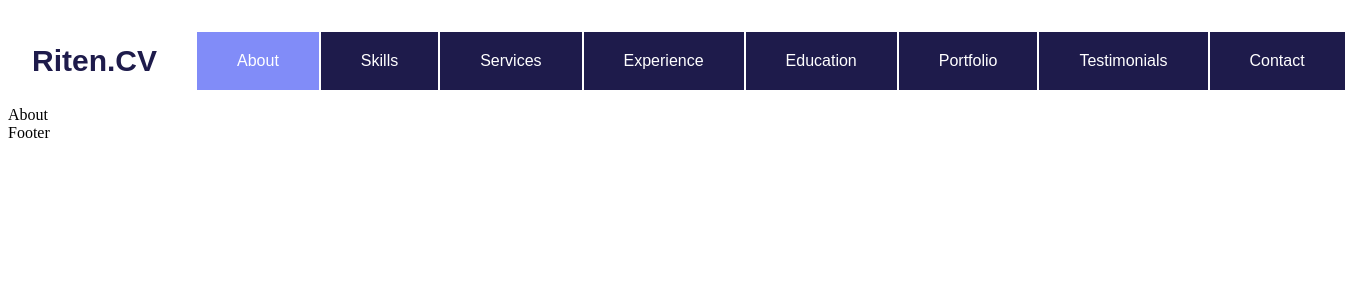
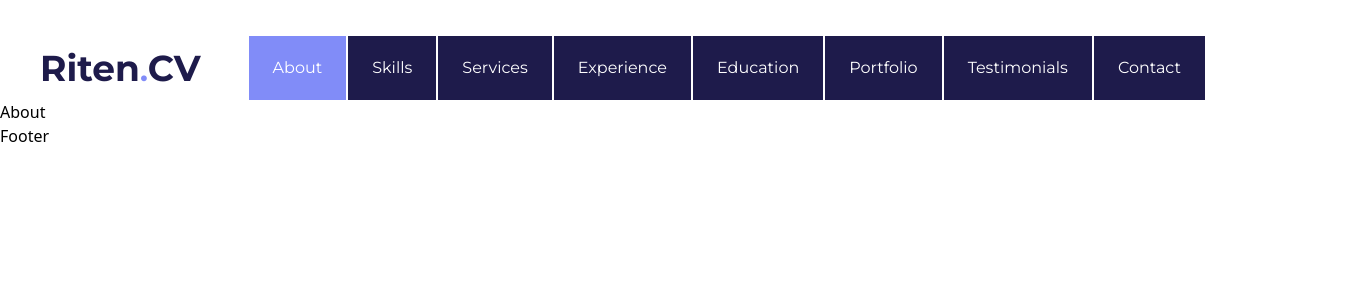
Before and after one commit to Riten1/Portfolio-website, a React (Vite) app in the folder project/: page / in a window 1280 px wide. Shown: the top 300 px of the page, 1347 px wide, since content can reach past the window. Built offline with nearby package versions, Linux system fonts and the light colour scheme.

Commit message:
'NavbarEdited'

```diff
--- a/project/src/components/Header/Header.jsx
+++ b/project/src/components/Header/Header.jsx
@@ -17,7 +17,7 @@ const Header = () => {
     if(location === ''){
       location = 'about'
     }
-    let classes = 'no-underline flex text-white  pl-10 pr-10 pt-5 pb-5 font-mont cursor-pointer border-y-0 border-x-2 border-l-0 border-white border-solid hover:bg-indigo-400 duration-200'
+    let classes = 'no-underline flex text-white  pl-6 pr-6 pt-5 pb-5 font-mont cursor-pointer border-y-0 border-x-2 border-l-0 border-white border-solid hover:bg-indigo-400 duration-200'
     if(location === type){
       classes += ' bg-indigo-400'
     }else{
@@ -74,9 +74,9 @@ const Header = () => {
 
       <nav className="">
 
-        <div className="flex justify-start items-center pt-2">
+        <div className="flex justify-start items-center pt-9">
         <Link to={'/'} className="no-underline">
-          <div className='font-mont text-3xl text-indigo-950 font-extrabold no-underline pl-6' >Riten<span>.</span>CV</div>
+          <div className='font-mont text-4xl text-indigo-950 font-extrabold no-underline pl-10 mr-12' >Riten<span className="font-mont text-3xl font-extrabold text-indigo-400">.</span>CV</div>
         </Link>
         <ul className="flex">
           {navItems.map((item) => (
--- a/project/src/index.css
+++ b/project/src/index.css
@@ -1,4 +1,4 @@
-@import url('https://fonts.googleapis.com/css2?family=Montserrat:ital,wght@0,100..900;1,100..900&display=swap')
+@import url('https://fonts.googleapis.com/css2?family=Montserrat:wght@400;700&display=swap');
 
 @tailwind base;
 @tailwind components;
--- a/project/tailwind.config.js
+++ b/project/tailwind.config.js
@@ -7,7 +7,7 @@ export default {
   theme: {
     extend:{
       fontFamily: {
-        mont: ["Montserrat", 'sans-serif']
+        'mont': ["Montserrat", "sans-serif"]
     }
   },
   },
```
